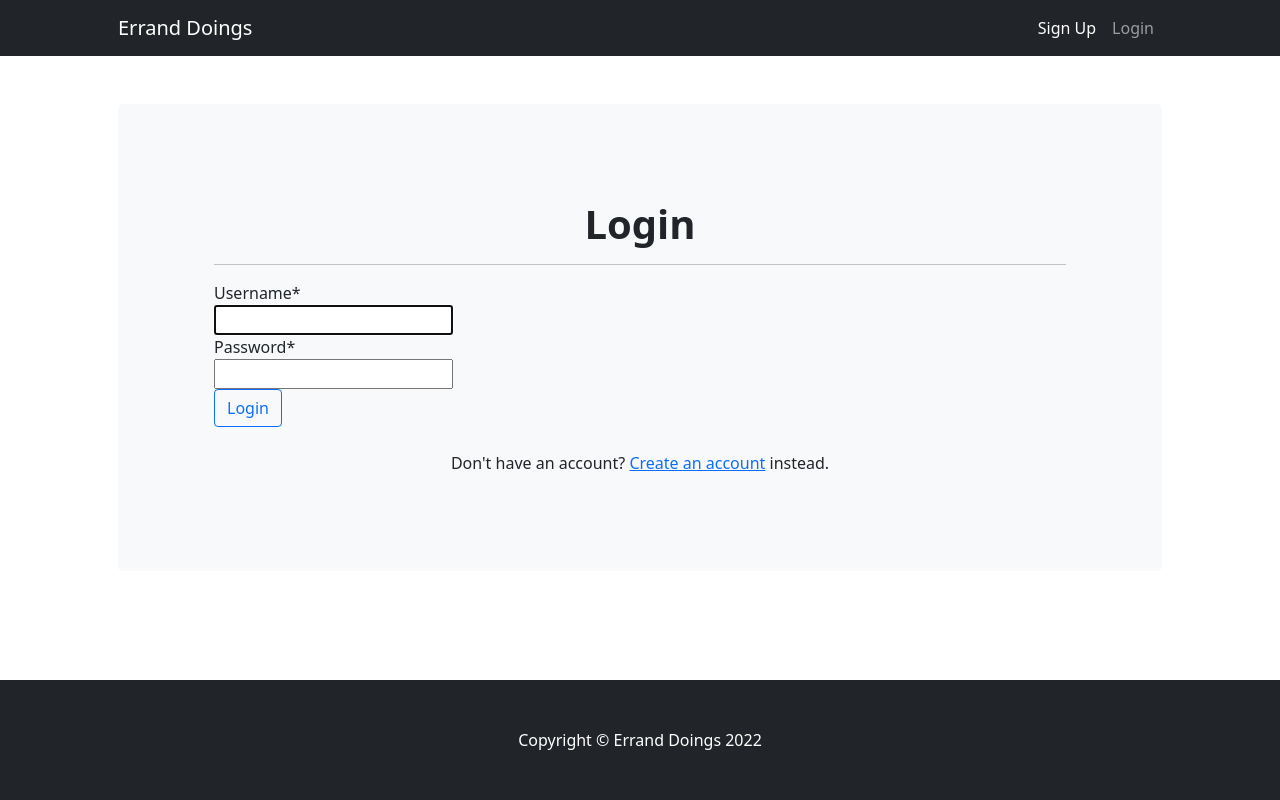
After one commit to Seamse/ci-project-four, a Django app: page /login in a window 1280 px wide. The commit adds this page. Run offline with Django 4.2, Linux system fonts and the light colour scheme; some libraries are stand-ins or nearby versions.

Commit message:
Add sign up, login and logout

```diff
--- a/doings/settings.py
+++ b/doings/settings.py
@@ -42,7 +42,8 @@ INSTALLED_APPS = [
     'django.contrib.sessions',
     'django.contrib.messages',
     'django.contrib.staticfiles',
-    'errands'
+    'errands',
+    'crispy_forms',
 ]
 
 MIDDLEWARE = [
@@ -75,7 +76,7 @@ TEMPLATES = [
 
 WSGI_APPLICATION = 'doings.wsgi.application'
 
-CSRF_TRUSTED_ORIGINS = ['https://8000-seamse-ciprojectfour-86bghq6htsv.ws-eu46.gitpod.io', ]
+CSRF_TRUSTED_ORIGINS = ['https://8000-seamse-ciprojectfour-86bghq6htsv.ws-eu46.gitpod.io', 'https://8000-seamse-ciprojectfour-86bghq6htsv.ws-eu47.gitpod.io']
 
 # Database
 # https://docs.djangoproject.com/en/4.0/ref/settings/#databases
--- a/doings/urls.py
+++ b/doings/urls.py
@@ -29,4 +29,7 @@ urlpatterns = [
     path('delete_task/<task_id>', views.delete_task, name='delete_task'),
     path('task_status/<task_id>', views.task_status, name='task_status'),
     path('edit_task/<task_id>', views.edit_task, name='edit_task'),
+    path('register', views.register, name='register'),
+    path('login', views.login_request, name='login'),
+    path('logout', views.logout_request, name='logout'),
 ]
--- a/errands/views.py
+++ b/errands/views.py
@@ -1,4 +1,7 @@
 from django.shortcuts import render, redirect, get_object_or_404
+from django.contrib.auth import login, authenticate, logout
+from django.contrib import messages
+from django.contrib.auth.forms import AuthenticationForm
 from errands import forms
 from .models import List, Task
 
@@ -97,3 +100,45 @@ def edit_task(request, task_id):
         'form': form
     }
     return render(request, "edit_task.html", context)
+
+
+def register(request):
+    if request.method == 'POST':
+        form = forms.RegistrationForm(request.POST)
+        if form.is_valid():
+            user = form.save()
+            login(request, user)
+            messages.success(request, "Registration successful.")
+            return redirect('home')
+        messages.error(request, "Registration failed. Invalid information.")
+    form = forms.RegistrationForm()
+    context = {
+        'form': form
+    }
+    return render(request, "register.html", context)
+
+
+def login_request(request):
+    if request.method == 'POST':
+        form = AuthenticationForm(request, data=request.POST)
+        if form.is_valid():
+            username = form.cleaned_data.get('username')
+            password = form.cleaned_data.get('password')
+            user = authenticate(username=username, password=password)
+            if user is not None:
+                login(request, user)
+                messages.info(request, f"You are now logged in as {username}.")
+                return redirect('home')
+            else:
+                messages.error(request, "Invalid username or password.")
+    form = AuthenticationForm()
+    context = {
+        'form': form
+    }
+    return render(request, "login.html", context)
+
+
+def logout_request(request):
+    logout(request)
+    messages.info(request, "You have successfully logged out.")
+    return redirect('home')
--- a/templates/base.html
+++ b/templates/base.html
@@ -26,9 +26,13 @@
                 aria-label="Toggle navigation"><span class="navbar-toggler-icon"></span></button>
             <div class="collapse navbar-collapse" id="navbarSupportedContent">
                 <ul class="navbar-nav ms-auto mb-2 mb-lg-0">
+                    {% if user.is_authenticated %}
                     <li class="nav-item"><a class="nav-link active" aria-current="page" href="/">Home</a></li>
-                    <li class="nav-item"><a class="nav-link" href="#!">Contacts</a></li>
-                    <li class="nav-item"><a class="nav-link" href="#!">Logout</a></li>
+                    <li class="nav-item"><a class="nav-link" href="/logout">Logout</a></li>
+                    {% else %}
+                    <li class="nav-item"><a class="nav-link active" aria-current="page" href="/register">Sign Up</a></li>
+                    <li class="nav-item"><a class="nav-link" href="/login">Login</a></li>
+                    {% endif %}
                 </ul>
             </div>
         </div>
--- /dev/null
+++ b/templates/login.html
@@ -0,0 +1,22 @@
+{% extends "base.html" %}
+{% block content %}
+{% load crispy_forms_tags %}
+<!-- Page Content -->
+<section class="py-5">
+    <div class="container px-lg-5">
+        <div class="p-4 p-lg-5 bg-light rounded-3">
+            <div class="m-4 m-lg-5">
+                <h1 class="fw-bold text-center">Login</h1>
+                <hr>
+                <form action="add" method="POST">
+                    {% csrf_token %}
+                    {{ form|crispy }}
+                    <button type="submit" class="btn btn-outline-primary btn-m">Login</button>
+                </form>
+                <br>
+                <p class="text-center">Don't have an account? <a href="/register">Create an account</a> instead.</p>
+            </div>
+        </div>
+    </div>
+</section>
+{% endblock content %}
```
Also changed, not shown: errands/forms.py (+17 -0 lines), templates/register.html (added, +22 -0 lines).
